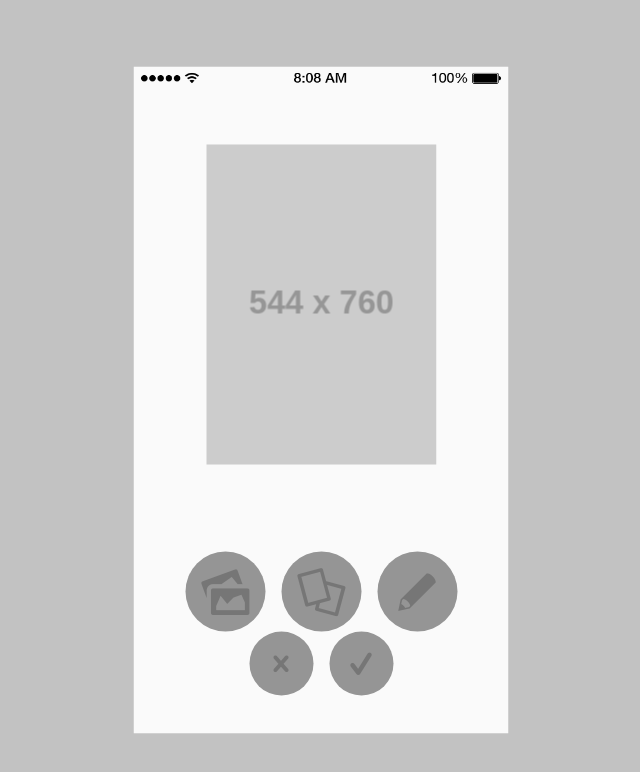
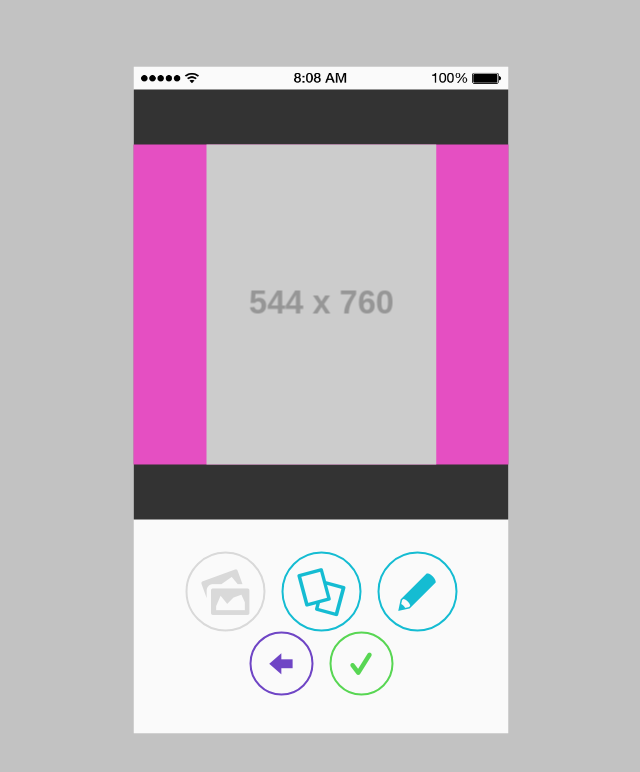
Before and after one commit to domwashburn/mobile-configurator, a website: page index.html in a window 1280 px wide. Both pictures are taken after a click on the element 640 px from the left and 591 px from the top of the page. Shown: the whole page, without its empty margins (319-959 px from the left). Drawn offline with nearby package versions, Linux system fonts and the light colour scheme; placeholder pictures from the web are drawn by us.

Commit message:
added active and disabled states for controls.

```diff
--- a/assets/scripts/main.js
+++ b/assets/scripts/main.js
@@ -7,10 +7,14 @@ $(".button--flip").on('click',
   function() {
   	if( $(this).hasClass("is-front") ) {
 		TweenLite.to($(".card__holder").find(".card"), 1.2, {rotationY:180, ease:Back.easeOut}),
-    	$(this).removeClass("is-front").addClass("is-back");
+    	$(this).removeClass("is-front").addClass("is-back"),
+    	$(".button--image").removeClass("is-active").addClass("is-disabled"),
+    	$(".button--text").removeClass("is-disabled").addClass("is-active");
 	} else if( $(this).hasClass("is-back") ) {
 		TweenLite.to($(".card__holder").find(".card"), 1.2, {rotationY:0, ease:Back.easeOut}),
-    	$(this).removeClass("is-back").addClass("is-front");
+    	$(this).removeClass("is-back").addClass("is-front"),
+    	$(".button--image").removeClass("is-disabled").addClass("is-active"),
+    	$(".button--text").removeClass("is-active").addClass("is-disabled");
 	}
   }
 );
--- a/assets/scss/style.scss
+++ b/assets/scss/style.scss
@@ -13,7 +13,12 @@ $susy: (
 	global-box-sizing: border-box,
 );
 
-
+$exp-pink: #E043B9;
+$exp-red: #DE0F3E;
+$exp-green: #58D653;
+$exp-teal: #15BCD2;
+$exp-purple: #6F45C5;
+$light-grey: #D9D9D9;
 
 //clever centering trick from https://css-tricks.com/centering-css-complete-guide/
 %dead-center {
@@ -89,11 +94,14 @@ body {
 
 .editor {
 	width: auto;
-	//background-color: #333;
+	background-color: #333;
 	position: relative;
 	min-height: 430px;
 	.keyboard-up & {
 		height: 373px;
+	}
+	&--full {
+		height: 100%;
 	}
 }
 
@@ -101,7 +109,7 @@ body {
 	@extend %vertical-center;
 	@extend .fit-frame;
 	min-height: 320px;
-	//background-color: #e54fc2;
+	background-color: #e54fc2;
 }
 .card {
 	height: 100%;
@@ -137,14 +145,53 @@ body {
 }
 .app__button {
 	border-radius: 50%;
-	background-color: #959595;
+	//background-color: #959595;
+	border-width: 2px;
+	border-style: solid;
 	float: left;
 	position: relative;
+	&.is-disabled {
+		background-color: transparent;
+		border-color: $light-grey;
+		&:hover {
+			background-color: rgba($light-grey,0.2);
+		}
+	}
+}
+.button--image, .button--text, .button--flip {
+	border-color:$exp-teal;
+	&:hover {
+		background-color: rgba($exp-teal,0.2);
+	}
+	.button__icon {
+		color: $exp-teal;
+	}
+}
+.button--back {
+	border-color: $exp-purple;
+	&:hover {
+		background-color: rgba($exp-purple,0.2);
+	}
+	.button__icon {
+		color: $exp-purple;
+	}
+}
+.button--approve {
+	border-color: $exp-green;
+	&:hover {
+		background-color: rgba($exp-green,0.2);
+	}
+	.button__icon {
+		color: $exp-green;
+	}
 }
 .button__icon {
 	@extend %dead-center;
-	color: #767676;
+	.is-disabled & {
+		color: $light-grey;
+	}
 }
+
 .button--small {
 	width: 4rem;
 	height: 4rem;
--- a/index.html
+++ b/index.html
@@ -28,7 +28,7 @@
                     <div class="app__frame-inner">
                         <img class="fit-frame app__top-bar" src="assets/images/chrome/top-bar.png" alt="">
                         <div class="app__contents ">
-                            <div class="editor">
+                            <div class="editor ">
                                 <div class="card__holder">
                                     <div class="card">
                                         <div class="card__face card--front front">
@@ -47,12 +47,12 @@
                             <div class="app__controls-holder">
                                 <div class="app__controls">
                                 <div class="app__controls--primary clearfix">
-                                    <div class="app__button button--large button--image"><i class="button__icon icon-picture"></i></div>
+                                    <div class="app__button button--large button--image is-active"><i class="button__icon icon-picture"></i></div>
                                     <div class="app__button button--large button--flip is-front"><i class="button__icon icon-docs"></i></div>
-                                    <div class="app__button button--large button--text"><i class="button__icon icon-pencil"></i></div>
+                                    <div class="app__button button--large button--text is-disabled"><i class="button__icon icon-pencil"></i></div>
                                 </div>
                                 <div class="app__controls--secondary clearfix">
-                                    <div class="app__button button--small button--back"><i class="button__icon icon-cancel-1"></i></div>
+                                    <div class="app__button button--small button--back"><i class="button__icon icon-left-1"></i></div>
                                     <div class="app__button button--small button--approve"><i class="button__icon icon-check"></i></div>
                                 </div>
                             </div>
```
Also changed, not shown: assets/css/style.css, 1 other file.
